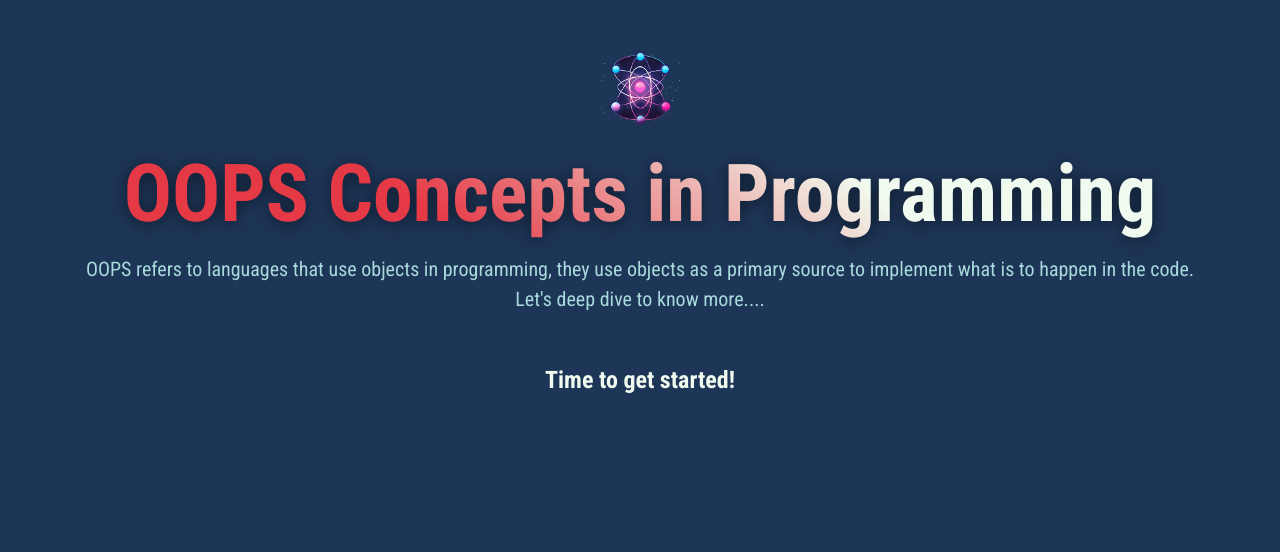
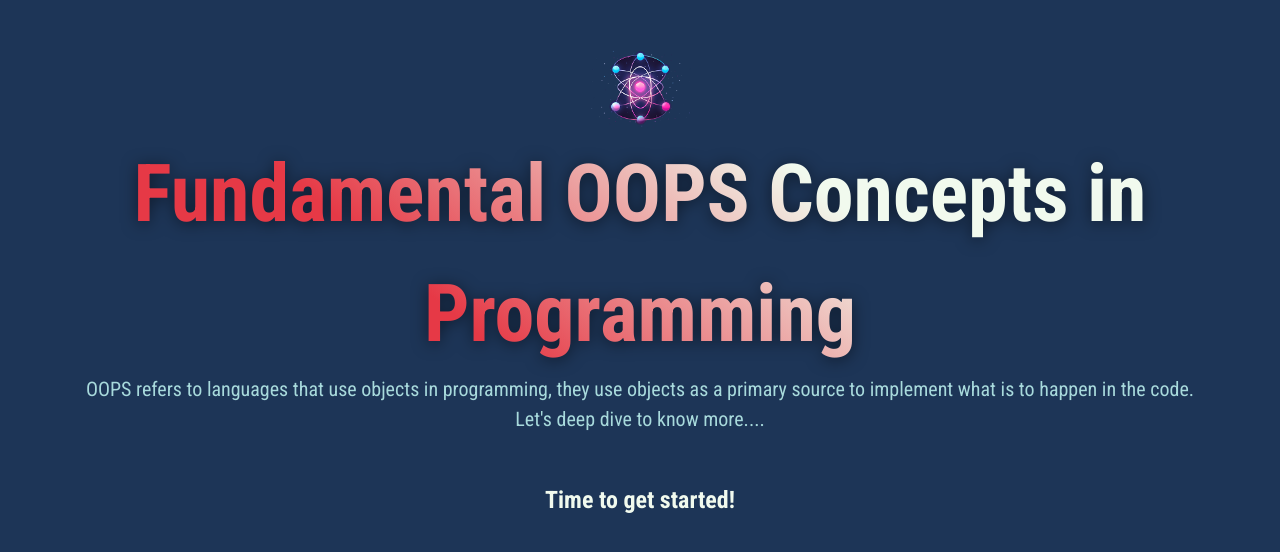
Before and after one commit to Tanushree227/ReactEssentialProject, a React (Vite) app: page / in a window 1280 px wide. Shown: the top 552 px of the page. Built offline with nearby package versions, Linux system fonts and the light colour scheme.

Commit message:
dynamically changing the title

```diff
--- a/src/App.jsx
+++ b/src/App.jsx
@@ -1,7 +1,14 @@
+const reactDescriptions = ["Fundamental", "Crucial", "Core"];
+
+function getRandomInt(max)
+{
+  return Math.floor(Math.random() * (max + 1));
+}
+
 function Header() {
   return (<header>
     <img src="src/assets/react-core-concepts.png" alt="Stylized atom" />
-    <h1>OOPS Concepts in Programming</h1>
+    <h1>{reactDescriptions[getRandomInt(2)]} OOPS Concepts in Programming</h1>
     <p>
       OOPS refers to languages that use objects in programming, they use objects
       as a primary source to implement what is to happen in the code.
```
